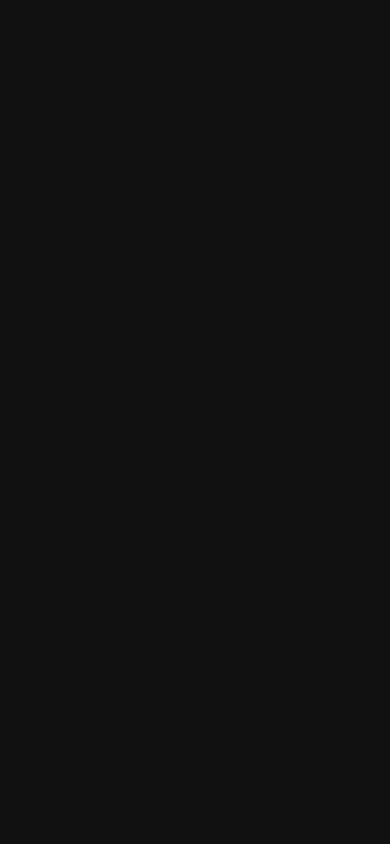
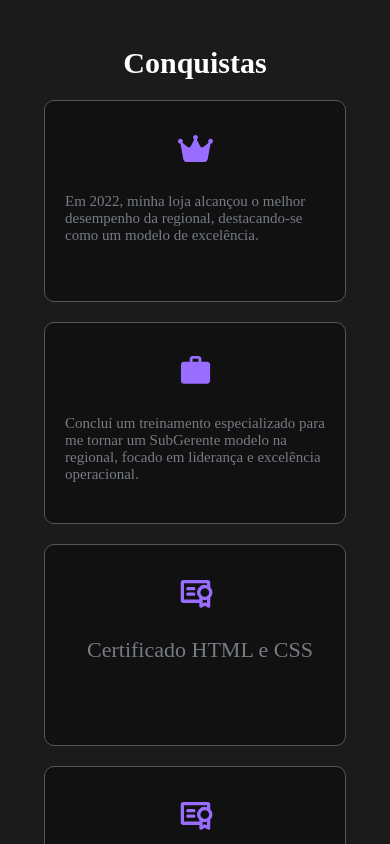
Before and after one commit to petersonfernandocouto/Portfolio, a React (Vite) app: page / in a window 390 px wide. Shown: the part 2720-3564 px from the top of the page. Before the commit the page ends 2691 px from the top, so only its background shows below. Built offline with nearby package versions, Linux system fonts and the light colour scheme; a web font is replaced by a local one.

Commit message:
Atualização 5.0
Adicionei uma nova seção de conquistas ao portfólio, destacando tanto realizações profissionais quanto certificados. Também implementei media queries para garantir que o layout seja responsivo em dispositivos móveis.

```diff
--- /dev/null
+++ b/src/Componentes/Certificados/Certificado.jsx
@@ -0,0 +1,113 @@
+import './index.scss';
+import { FaCrown } from "react-icons/fa6";
+import { MdOutlineWork } from "react-icons/md";
+import { PiCertificateBold } from "react-icons/pi";
+
+function Certificado() {
+
+
+    return(
+
+        <div className='Conquistas'>
+
+            <h1>Conquistas</h1>
+
+            <div className='Certificados'>
+
+                <div className='Concluidos'>
+
+                    <a href='https://www.linkedin.com/in/peterson-fernando-6b3709133/overlay/experience/2189725970/multiple-media-viewer/?profileId=ACoAACCsxKcBL_qf1Gh48TjhoMw1RGJD5gVBo-Y&treasuryMediaId=1706825913645' target='_blank' rel='noopener noreferrer'>
+
+                        <div className='Icone'>
+
+                            <FaCrown />
+
+                        </div>
+
+                        <p>Em 2022, minha loja alcançou o melhor desempenho da regional, destacando-se como um modelo de excelência.</p>
+
+                    </a>
+
+                    <a href='https://www.linkedin.com/in/peterson-fernando-6b3709133/overlay/experience/2189725970/multiple-media-viewer/?profileId=ACoAACCsxKcBL_qf1Gh48TjhoMw1RGJD5gVBo-Y&treasuryMediaId=1706825913644' target='_blank' rel='noopener noreferrer'>
+
+                    <div className='Icone'>
+
+                        <MdOutlineWork />
+
+                    </div>
+
+                        <p>Concluí um treinamento especializado para me tornar um SubGerente modelo na regional, focado em liderança e excelência operacional.</p>
+
+                    </a>
+
+                    <a href='https://www.linkedin.com/in/peterson-fernando-6b3709133/overlay/education/949086822/multiple-media-viewer/?profileId=ACoAACCsxKcBL_qf1Gh48TjhoMw1RGJD5gVBo-Y&treasuryMediaId=1706730573474' target='_blank' rel='noopener noreferrer'>
+
+                    <div className='Icone'>
+
+                        <PiCertificateBold />
+
+                    </div>
+
+                        <p className='CertificadoP'>Certificado HTML e CSS</p>
+
+
+                    </a>
+
+
+                </div>
+
+                <div className='Concluidos'>
+
+
+                    <a href='https://www.linkedin.com/in/peterson-fernando-6b3709133/overlay/education/949086822/multiple-media-viewer/?profileId=ACoAACCsxKcBL_qf1Gh48TjhoMw1RGJD5gVBo-Y&treasuryMediaId=1709151111949' target='_blank' rel='noopener noreferrer'>
+
+                    <div className='Icone'>
+
+                        <PiCertificateBold />
+
+                    </div>
+
+                        <p className='CertificadoP'>Certificado Fundamentos Javascript</p>
+
+
+                    </a>
+
+
+                    <a href='https://www.linkedin.com/in/peterson-fernando-6b3709133/overlay/education/949086822/multiple-media-viewer/?profileId=ACoAACCsxKcBL_qf1Gh48TjhoMw1RGJD5gVBo-Y&treasuryMediaId=1709066558292' target='_blank' rel='noopener noreferrer'>
+
+                    <div className='Icone'>
+
+                        <PiCertificateBold />
+
+                    </div>
+
+                        <p className='CertificadoP'>Certificado Desenvolvimento Web</p>
+
+
+
+                    </a>
+
+                    <a href='https://www.linkedin.com/in/peterson-fernando-6b3709133/overlay/education/949086822/multiple-media-viewer/?profileId=ACoAACCsxKcBL_qf1Gh48TjhoMw1RGJD5gVBo-Y&treasuryMediaId=1719943298313' target='_blank' rel='noopener noreferrer'>
+
+                    <div className='Icone'>
+
+                        <PiCertificateBold />
+
+                    </div>
+
+                    <p className='CertificadoP'>Certificado React com Hooks</p>
+
+
+                    </a>
+
+                </div>
+
+
+            </div>
+
+        </div>
+
+    )
+}
+
+export default Certificado
--- /dev/null
+++ b/src/Componentes/Certificados/index.scss
@@ -0,0 +1,104 @@
+.Conquistas{
+    padding-top: 50px;
+    padding-bottom: 50px;
+    background-color: #1b1b1b;
+
+    h1{
+        font-size: 40px;
+        text-align: center;
+    }
+
+    .Certificados{
+
+        .Concluidos{
+            display: flex;
+            justify-content: center;
+            gap: 40px;
+
+            a{
+                text-decoration: none;
+                display: block;
+                justify-content: center;
+                align-items: center;
+                border: 1px solid #5a5656;
+                border-radius: 10px;
+                background-color: rgb(17,17,17);
+                max-width: 350px;
+                width: 100%;
+                height: 250px;
+                margin-top: 20px;
+                transition: border-color 1.0s ease;
+                transition: height 0.8s, transform 0.8s;
+
+                &:hover {
+                    border: 2px solid #986DFF;
+                    transform: translateY(-8px);
+                }
+
+                .Icone{
+                    text-align: center;
+                    margin-top: 50px;
+                }
+
+                p{
+                    margin-top: 20px;
+                    color: #767B84;
+                    width: 90%;
+                    margin-left: 20px;
+                    font-size: 18px;
+                }
+
+                .CertificadoP{
+                    text-align: center;
+                    font-size: 22px;
+                }
+            }
+
+            svg {
+                fill: #986DFF;
+                font-size: 50px;
+                cursor: pointer;
+            }
+        }
+    }
+}
+
+
+@media (max-width: 428px) {
+
+    .Conquistas{
+
+        h1{
+            font-size: 30px;
+        }
+
+        .Certificados{
+
+            .Concluidos{
+                display: block;
+
+                a{
+                    display: block;
+                    max-width: 300px;
+                    width: 100%;
+                    height: 200px;
+                    margin: 20px auto;
+
+                    .Icone{
+                        margin-top: 30px;
+                    }
+
+                    p{
+                        font-size: 15px;
+                    }
+
+                }
+
+                svg {
+                    font-size: 35px;
+                }
+            }
+        }
+    }
+
+}
--- a/src/Home.jsx
+++ b/src/Home.jsx
@@ -5,6 +5,7 @@ import EU from './Componentes/QmSouEu/EU'
 import Provider from './Contexto/Provider'
 import Experiencias from './Componentes/Experiencia/Expe'
 import Conhecimentos from './Componentes/Conhecimentos/Conhecimentos'
+import Certificado from './Componentes/Certificados/Certificado'
 
 function Home() {
 
@@ -32,6 +33,10 @@ function Home() {
 
           </Provider>
 
+          <br />
+
+        <Certificado />
+
     </>
   )
 }
```
